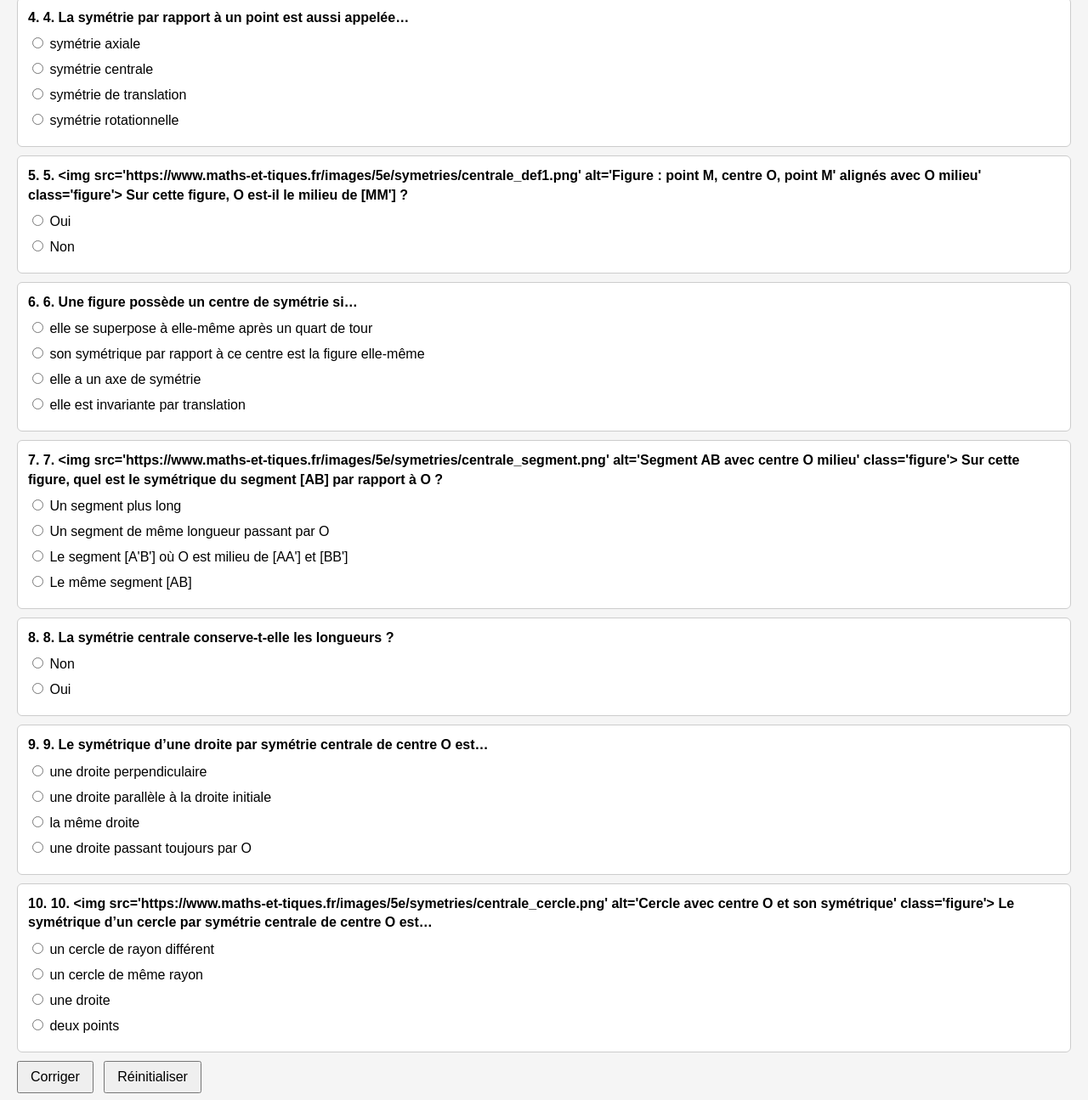
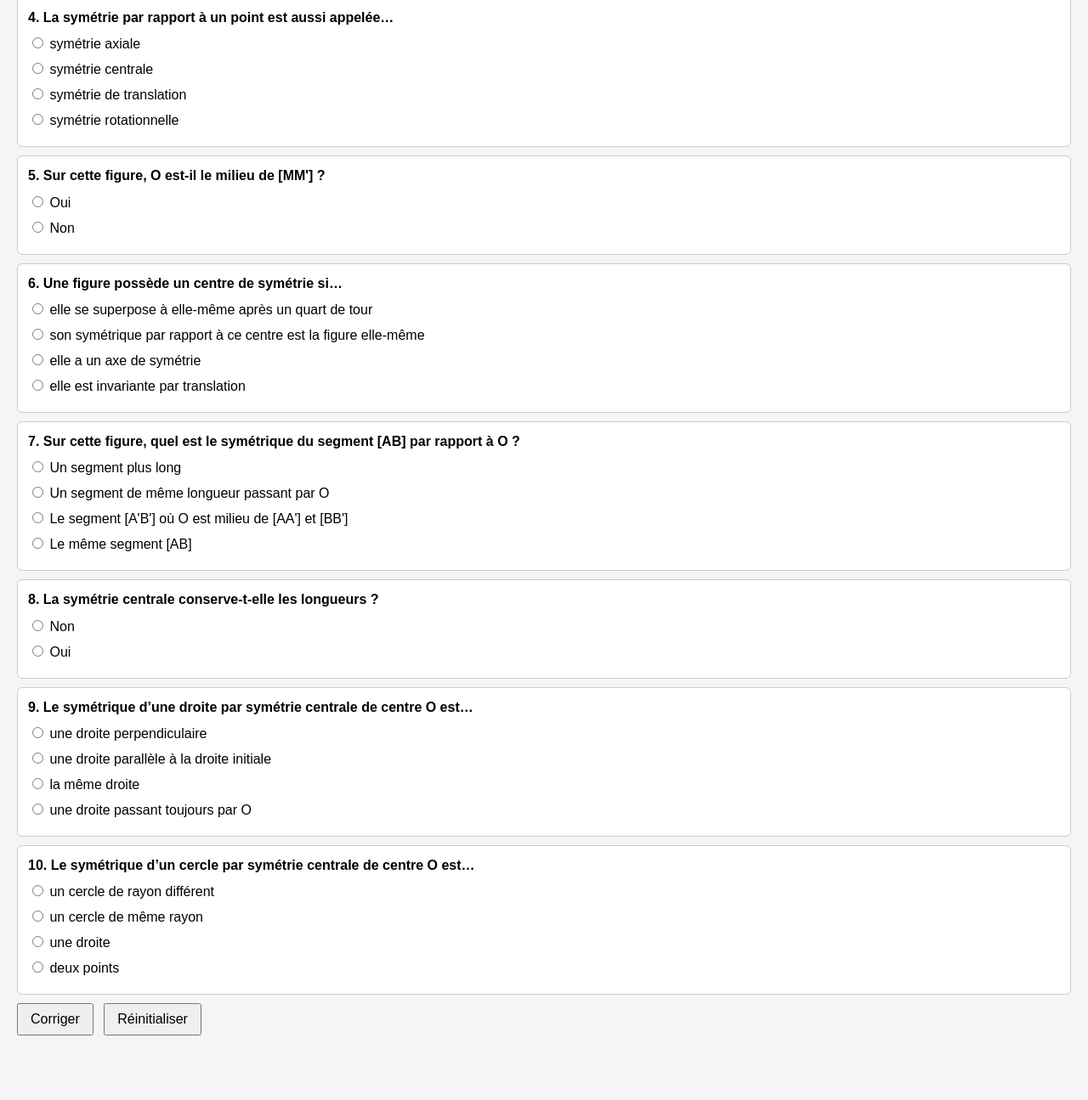
Before and after one commit to Mo-Aj-usr/Maths_5e, a plain HTML site: page qcm/symetries/01.html in a window 1280 px wide. Shown: the part 862-2157 px from the top of the page at 85% size. After the commit the page ends 2101 px from the top, so only its background shows below. Drawn offline with Linux system fonts and the light colour scheme.

Commit message:
Update 01.html

```diff
--- a/qcm/symetries/01.html
+++ b/qcm/symetries/01.html
@@ -106,7 +106,7 @@
             },
             // Autres questions (inchangées)
             {
-                texte: "2. Le symétrique du point M par rapport au centre O est le point M' tel que…",
+                texte: "Le symétrique du point M par rapport au centre O est le point M' tel que…",
                 propositions: [
                     "O est sur la perpendiculaire à [MM']",
                     "O est le milieu du segment [MM']",
@@ -117,25 +117,25 @@
                 explication: "Définition fondamentale : O est le milieu du segment [MM']."
             },
             {
-                texte: "3. Quel est le symétrique du centre de symétrie O lui-même ?",
+                texte: "Quel est le symétrique du centre de symétrie O lui-même ?",
                 propositions: ["Un autre point", "Aucun point", "O lui-même", "Le point à l’infini"],
                 bonne: 2,
                 explication: "Le centre O est invariant : son symétrique est O lui-même."
             },
             {
-                texte: "4. La symétrie par rapport à un point est aussi appelée…",
+                texte: "La symétrie par rapport à un point est aussi appelée…",
                 propositions: ["symétrie axiale", "symétrie centrale", "symétrie de translation", "symétrie rotationnelle"],
                 bonne: 1,
                 explication: "Vocabulaire officiel : symétrie par rapport à un point = symétrie centrale."
             },
             {
-                texte: "5. <img src='https://www.maths-et-tiques.fr/images/5e/symetries/centrale_def1.png' alt='Figure : point M, centre O, point M' alignés avec O milieu' class='figure'> Sur cette figure, O est-il le milieu de [MM'] ?",
+                texte: "Sur cette figure, O est-il le milieu de [MM'] ?",
                 propositions: ["Oui", "Non"],
                 bonne: 0,
                 explication: "Oui, par définition de la symétrie centrale."
             },
             {
-                texte: "6. Une figure possède un centre de symétrie si…",
+                texte: "Une figure possède un centre de symétrie si…",
                 propositions: [
                     "elle se superpose à elle-même après un quart de tour",
                     "son symétrique par rapport à ce centre est la figure elle-même",
@@ -146,7 +146,7 @@
                 explication: "Définition : une figure admet un centre de symétrie O si elle coïncide avec son symétrique de centre O."
             },
             {
-                texte: "7. <img src='https://www.maths-et-tiques.fr/images/5e/symetries/centrale_segment.png' alt='Segment AB avec centre O milieu' class='figure'> Sur cette figure, quel est le symétrique du segment [AB] par rapport à O ?",
+                texte: "Sur cette figure, quel est le symétrique du segment [AB] par rapport à O ?",
                 propositions: [
                     "Un segment plus long",
                     "Un segment de même longueur passant par O",
@@ -157,13 +157,13 @@
                 explication: "Le symétrique d’un segment est un segment de même longueur dont les extrémités sont les symétriques des extrémités initiales."
             },
             {
-                texte: "8. La symétrie centrale conserve-t-elle les longueurs ?",
+                texte: "La symétrie centrale conserve-t-elle les longueurs ?",
                 propositions: ["Non", "Oui"],
                 bonne: 1,
                 explication: "Propriété de conservation : la symétrie centrale conserve les longueurs, les angles, le parallélisme, les aires…"
             },
             {
-                texte: "9. Le symétrique d’une droite par symétrie centrale de centre O est…",
+                texte: "Le symétrique d’une droite par symétrie centrale de centre O est…",
                 propositions: [
                     "une droite perpendiculaire",
                     "une droite parallèle à la droite initiale",
@@ -174,7 +174,7 @@
                 explication: "Propriété : le symétrique d’une droite est une droite parallèle."
             },
             {
-                texte: "10. <img src='https://www.maths-et-tiques.fr/images/5e/symetries/centrale_cercle.png' alt='Cercle avec centre O et son symétrique' class='figure'> Le symétrique d’un cercle par symétrie centrale de centre O est…",
+                texte: "Le symétrique d’un cercle par symétrie centrale de centre O est…",
                 propositions: [
                     "un cercle de rayon différent",
                     "un cercle de même rayon",
```
